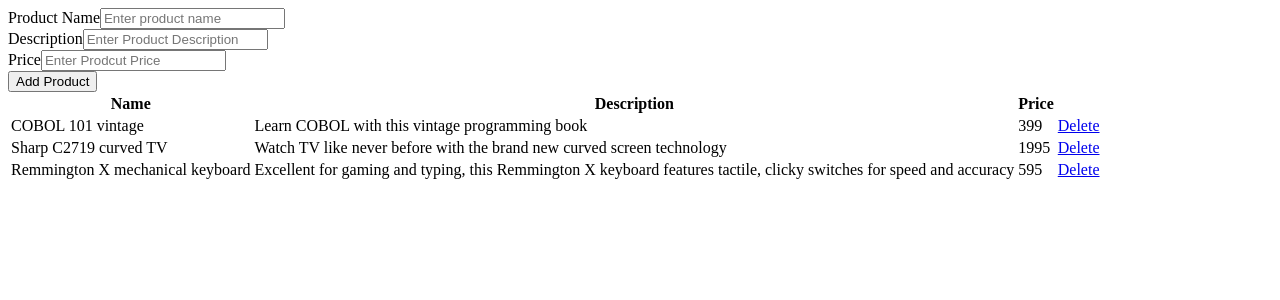
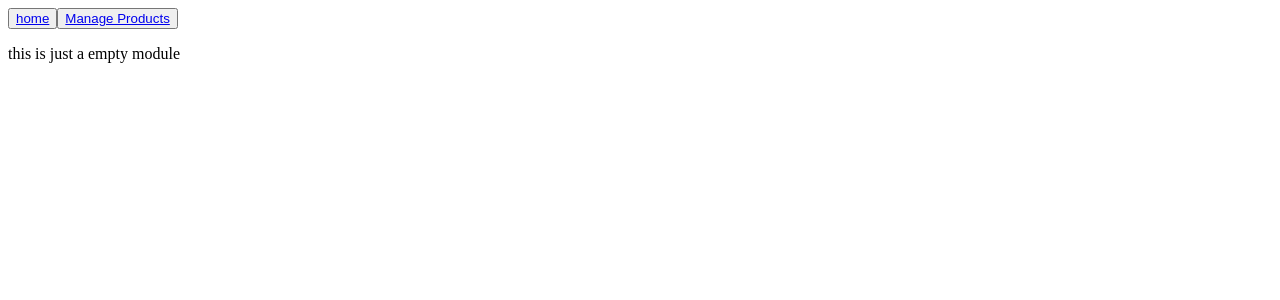
Before and after one commit to amluck/aLittleBiteofVue, a Vue app: page / in a window 1280 px wide. Shown: the top 300 px of the page. Built offline with nearby package versions, Linux system fonts and the light colour scheme.

Commit message:
Routing with vue-router

```diff
--- a/package.json
+++ b/package.json
@@ -11,7 +11,8 @@
   },
   "dependencies": {
     "uuid": "^3.1.0",
-    "vue": "^2.5.2"
+    "vue": "^2.5.2",
+    "vue-router": "^3.0.1"
   },
   "devDependencies": {
     "autoprefixer": "^7.1.2",
--- a/src/App.vue
+++ b/src/App.vue
@@ -1,12 +1,20 @@
 <template>
-<manage-product></manage-product>
+<div>
+    <header>
+        <app-nav></app-nav>
+    </header>
+<main class="container">
+    <router-view></router-view>
+</main>
+</div>
+
 </template>
 
 <script>
-import ManageProduct from './components/ManageProduct'
+import AppNav from "./components/AppNav";
 export default {
-    components: {
-        ManageProduct
-    }
-}
+  components: {
+    AppNav
+  }
+};
 </script>
--- /dev/null
+++ b/src/components/AppNav.vue
@@ -0,0 +1,11 @@
+<template>
+<div>
+    <button>
+        <router-link to="home">home</router-link>
+    </button>
+    <button>
+        <router-link to="manage-products">Manage Products</router-link>
+    </button>
+</div>
+</template>
+<script>
--- /dev/null
+++ b/src/components/ProductCatlog.vue
@@ -0,0 +1,10 @@
+<template>
+  <div>
+    <p>this is just a empty module</p>
+  </div>
+</template>
+<script>
+    export default{
+        name:'product-catlog'
+    }
+</script>
```
Also changed, not shown: src/main.js (+15 -0 lines).
